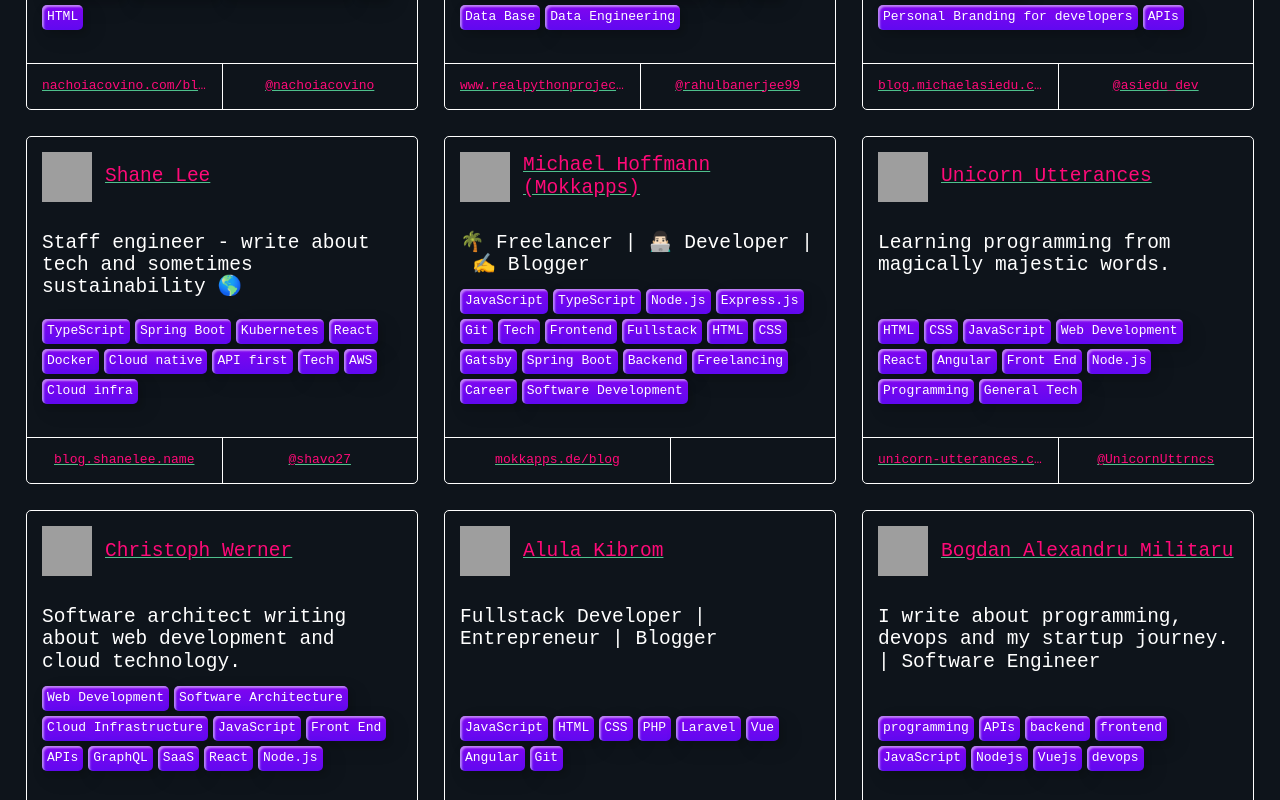
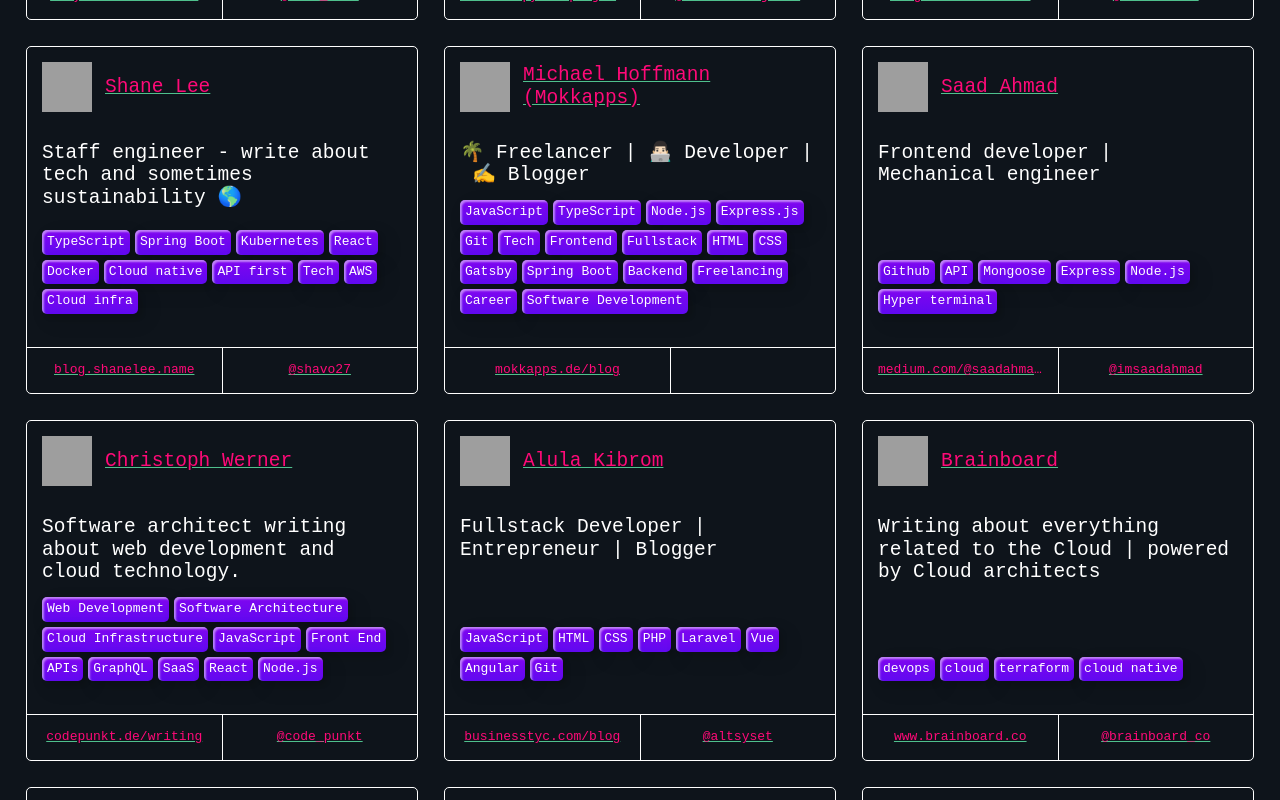
Before and after one commit to markodenic/awesome-tech-blogs, a Nuxt app: page / in a window 1280 px wide. Shown: the part 1660-2460 px from the top of the page. Built offline with nearby package versions, Linux system fonts and the light colour scheme; grey boxes are pictures that could not be loaded.

Commit message:
Add Brainboard blog

```diff
--- a/data.js
+++ b/data.js
@@ -1925,4 +1925,17 @@ module.exports = [
       "devops",
     ],
   },
+  {
+    name: "Brainboard",
+    description:
+      "Writing about everything related to the Cloud | powered by Cloud architects",
+    url: "https://www.brainboard.co",
+    twitter: "@brainboard_co",
+    tags: [
+      "devops",
+      "cloud",
+      "terraform",
+      "cloud native",
+    ],
+  },
 ];
```
